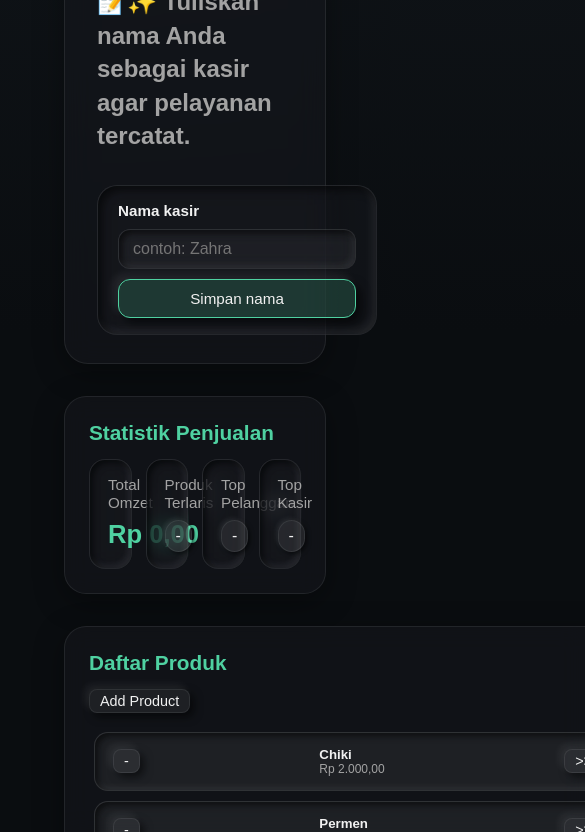
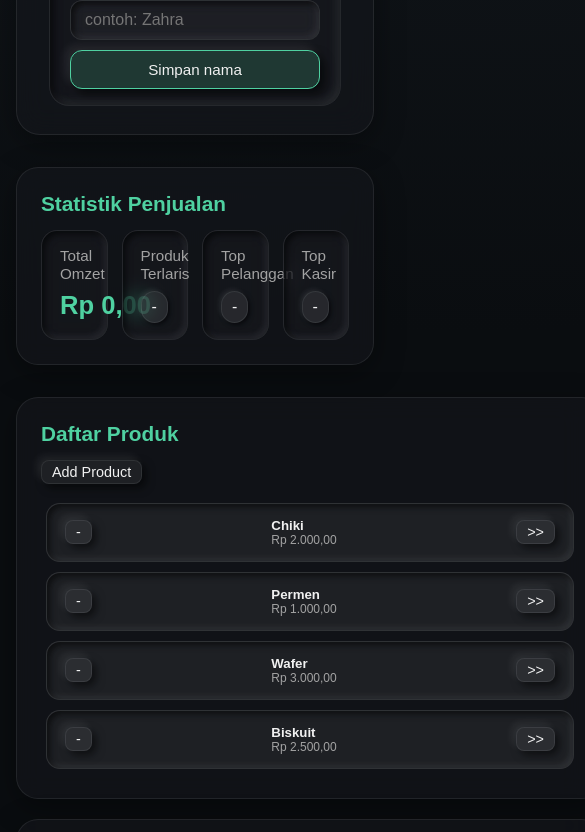
Before and after one commit to ELGhifari11/javascript-mastery-rumahit, a plain HTML site: page simple-pos/index.html in a window 390 px wide. Shown: the part 268-1100 px from the top of the page, 585 px wide, since content can reach past the window. Drawn offline with nearby package versions, Linux system fonts and the light colour scheme.

Commit message:
style: add responsive design for mobile devices
- Add media queries for max-width 768px and 480px
- Adjust grid layout and spacing for better mobile display

```diff
--- a/simple-pos/style.css
+++ b/simple-pos/style.css
@@ -67,6 +67,40 @@ body {
   gap: 10px;
 }
 
+@media (max-width: 768px) {
+  .kepala {
+    flex-direction: column;
+    gap: 12px;
+    text-align: center;
+  }
+
+  .kepala-teks h1 {
+    font-size: 1.6rem;
+  }
+
+  .identitas-kasir {
+    width: 100%;
+  }
+
+  .kartu h2 {
+    font-size: 1.2rem;
+  }
+}
+
+
+@media (max-width: 480px) {
+  body {
+    padding: 24px 16px;
+  }
+  .modal-content {
+    max-width: 95vw;
+  }
+  input, select, button {
+    font-size: 0.9rem;
+  }
+}
+
+
 .label {
   font-weight: 600;
   font-size: 0.95rem;
@@ -119,11 +153,12 @@ button:hover {
 
 /* === KONTEN === */
 .konten {
+  display: grid;
+  grid-template-columns: repeat(auto-fit, minmax(340px, 1fr));
+  gap: 24px;
   width: 100%;
   max-width: 1640px;
-  display: grid;
-  grid-template-columns: repeat(4, minmax(0, 1fr));
-  gap: 18px;
+  margin: 0 auto;
 }
 
 /* === KARTU PRODUK === */
@@ -647,3 +682,11 @@ button:hover {
   padding: 8px 10px;
   border-radius: 10px;
 }
+
+/* .tombol-ganda {
+  display: flex;
+  flex-wrap: wrap;
+  gap: 8px;
+  justify-content: flex-end;
+  margin-top: 8px;
+} */
```
